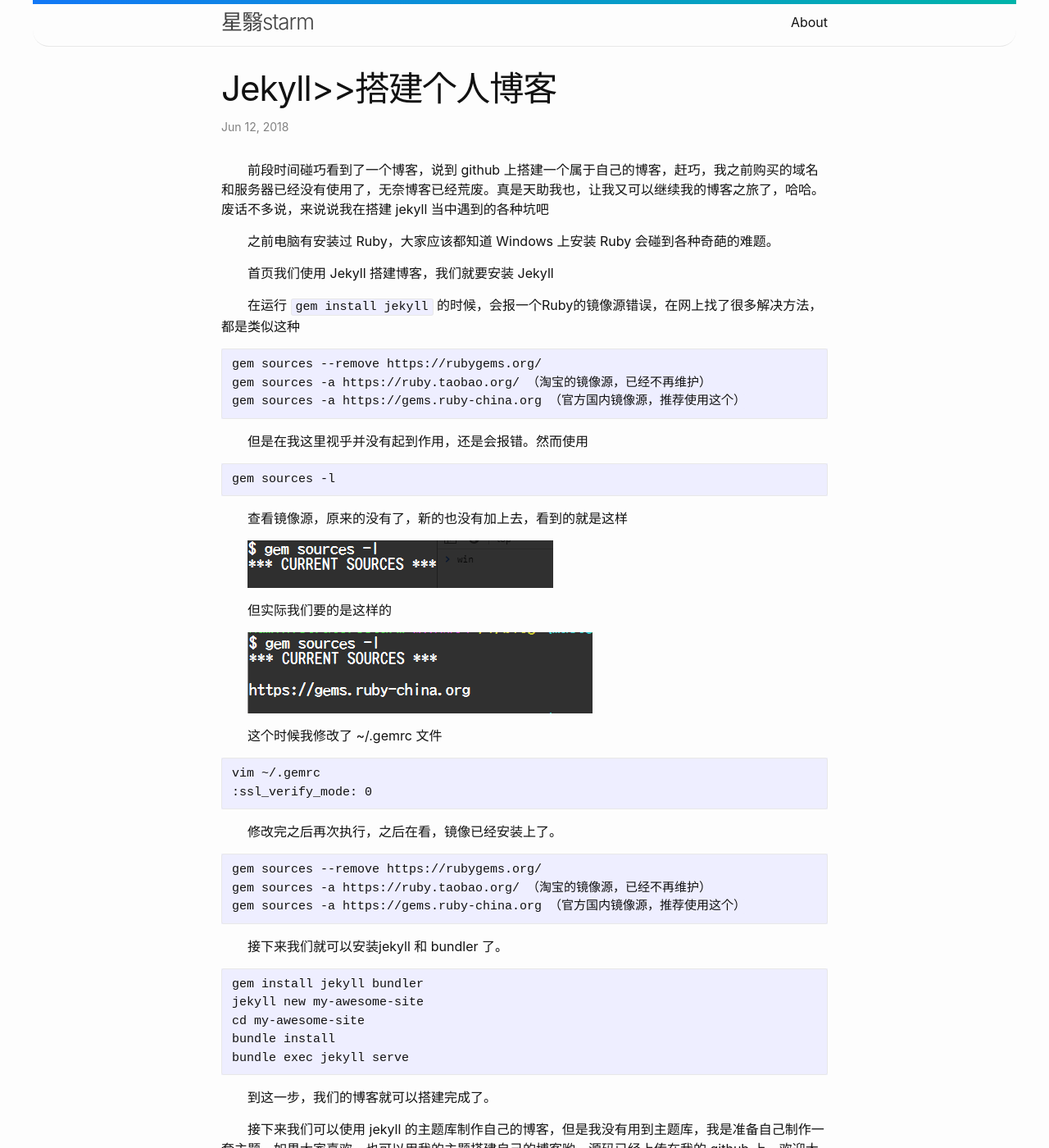
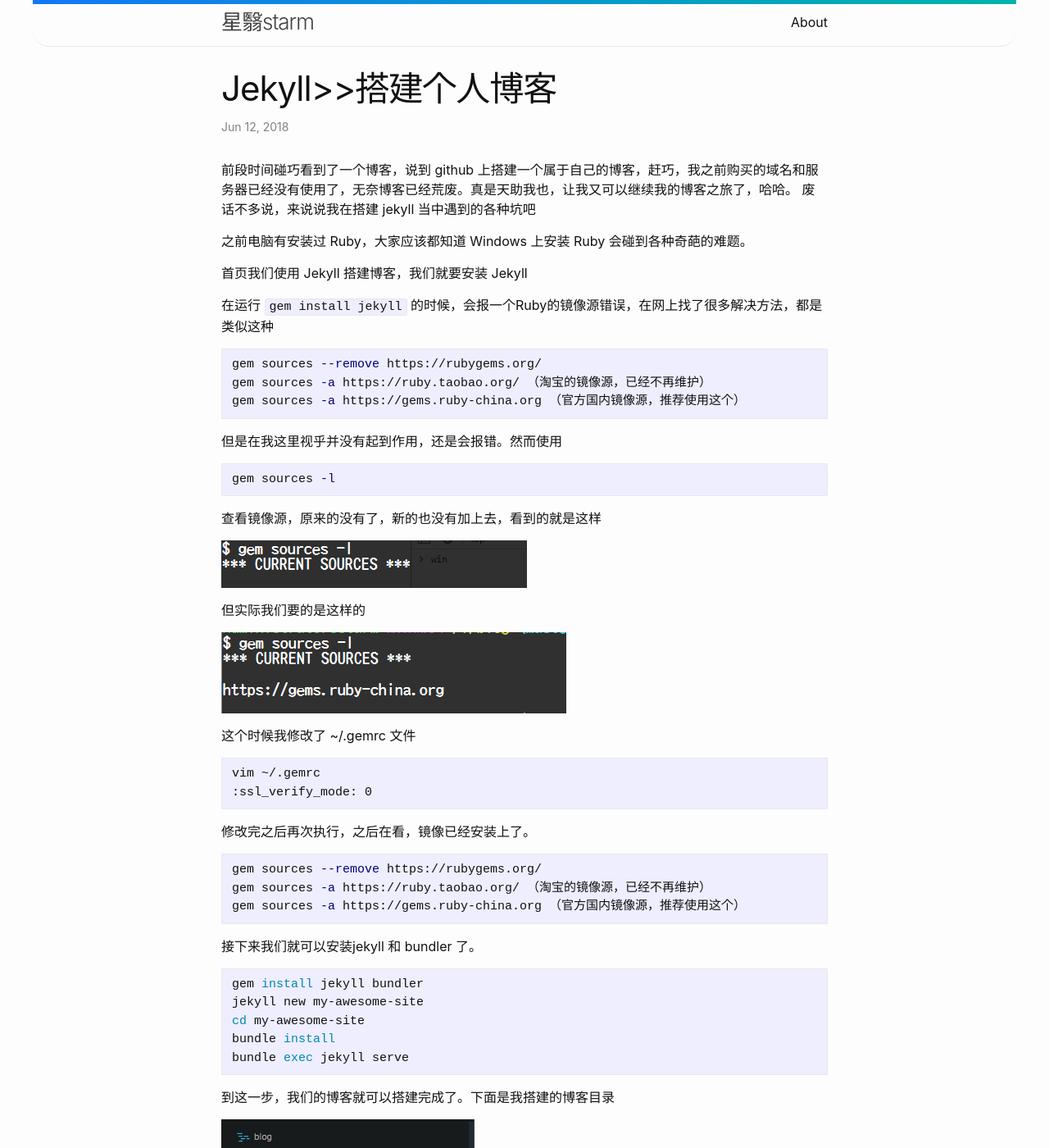
Before and after one commit to starm328/starm328.github.io, a Jekyll site: the page built from _posts/2018-06-12-start.md, in a window 1280 px wide and 1400 px high. Shown: the whole window at 82% size. Built offline with Jekyll 4.4.1, drawn with Linux system fonts in a browser that asks for light colours; comment, search, counter and statistics services are not loaded; some of the changed text lies outside the part shown.

Commit message:
搭建博客文章内容修改，添加博客目录截图

````diff
--- a/_posts/2018-06-12-start.md
+++ b/_posts/2018-06-12-start.md
@@ -4,65 +4,69 @@
 date:   2018-06-12 14:13:58 +0800
 categories: jekyll starm
 ---
-　　前段时间碰巧看到了一个博客，说到 github 上搭建一个属于自己的博客，赶巧，我之前购买的域名和服务器已经没有使用了，无奈博客已经荒废。真是天助我也，让我又可以继续我的博客之旅了，哈哈。
+前段时间碰巧看到了一个博客，说到 github 上搭建一个属于自己的博客，赶巧，我之前购买的域名和服务器已经没有使用了，无奈博客已经荒废。真是天助我也，让我又可以继续我的博客之旅了，哈哈。
 废话不多说，来说说我在搭建 jekyll 当中遇到的各种坑吧
 
 
-　　之前电脑有安装过 Ruby，大家应该都知道 Windows 上安装 Ruby 会碰到各种奇葩的难题。
+之前电脑有安装过 Ruby，大家应该都知道 Windows 上安装 Ruby 会碰到各种奇葩的难题。
 
-　　首页我们使用 Jekyll 搭建博客，我们就要安装 Jekyll
+首页我们使用 Jekyll 搭建博客，我们就要安装 Jekyll
 
-　　在运行 `gem install jekyll` 的时候，会报一个Ruby的镜像源错误，在网上找了很多解决方法，都是类似这种
+在运行 `gem install jekyll` 的时候，会报一个Ruby的镜像源错误，在网上找了很多解决方法，都是类似这种
+```bash
+gem sources --remove https://rubygems.org/
+gem sources -a https://ruby.taobao.org/ （淘宝的镜像源，已经不再维护）
+gem sources -a https://gems.ruby-china.org （官方国内镜像源，推荐使用这个）
+```
+但是在我这里视乎并没有起到作用，还是会报错。然而使用
+```bash
+gem sources -l
+```
+查看镜像源，原来的没有了，新的也没有加上去，看到的就是这样
 
-	gem sources --remove https://rubygems.org/
-	gem sources -a https://ruby.taobao.org/ （淘宝的镜像源，已经不再维护）
-	gem sources -a https://gems.ruby-china.org （官方国内镜像源，推荐使用这个）
-
-　　但是在我这里视乎并没有起到作用，还是会报错。然而使用
-
-	gem sources -l
-
-　　查看镜像源，原来的没有了，新的也没有加上去，看到的就是这样
-
-　　!['没有镜像'](../../../../../assets/images/start/sources_l.png)
+!['没有镜像'](../../../../../assets/images/start/sources_l.png)
 
 
-　　但实际我们要的是这样的
+但实际我们要的是这样的
 
-　　!['有镜像'](../../../../../assets/images/start/sources_l2.png)
+!['有镜像'](../../../../../assets/images/start/sources_l2.png)
 
-　　这个时候我修改了 ~/.gemrc 文件
+这个时候我修改了 ~/.gemrc 文件
+```bash
+vim ~/.gemrc
+:ssl_verify_mode: 0
+```
+修改完之后再次执行，之后在看，镜像已经安装上了。
+```bash
+gem sources --remove https://rubygems.org/
+gem sources -a https://ruby.taobao.org/ （淘宝的镜像源，已经不再维护）
+gem sources -a https://gems.ruby-china.org （官方国内镜像源，推荐使用这个）
+```
+接下来我们就可以安装jekyll  和 bundler 了。
+```bash
+gem install jekyll bundler
+jekyll new my-awesome-site
+cd my-awesome-site
+bundle install
+bundle exec jekyll serve
+```
 
-	vim ~/.gemrc
-	:ssl_verify_mode: 0
+到这一步，我们的博客就可以搭建完成了。下面是我搭建的博客目录
 
-　　修改完之后再次执行，之后在看，镜像已经安装上了。
+!['没有镜像'](../../../../../assets/images/start/menu.png)
 
-	gem sources --remove https://rubygems.org/
-	gem sources -a https://ruby.taobao.org/ （淘宝的镜像源，已经不再维护）
-	gem sources -a https://gems.ruby-china.org （官方国内镜像源，推荐使用这个）
+接下来我们可以使用 jekyll 的主题库制作自己的博客，但是我没有用到主题库，我是准备自己制作一套主题.
 
-　　接下来我们就可以安装jekyll  和 bundler 了。
+如果大家喜欢，也可以用我的主题搭建自己的博客哟，源码已经上传在我的 github 上，欢迎大家 star
 
-	gem install jekyll bundler
-	jekyll new my-awesome-site
-	cd my-awesome-site
-	bundle install
-	bundle exec jekyll serve
+首先大家需要新建 _includes  和 _layouts目录，这里是放咱们自己主题文件的。
 
-
-　　到这一步，我们的博客就可以搭建完成了。
-
-　　接下来我们可以使用 jekyll 的主题库制作自己的博客，但是我没有用到主题库，我是准备自己制作一套主题，如果大家喜欢，也可以用我的主题搭建自己的博客哟，源码已经上传在我的 github 上，欢迎大家 star
-
-　　首先大家需要新建 _includes  和 _layouts目录，这里是放咱们自己主题文件的。
-
-　　这两个目录的使用方法，就是在跟目录建立自己的页面，然后使用 layout 布局
-
-	---
-	layout: home
-	---
-
-　　在laout 里面使用includes里面的文件，引用公共头部和底部文件
+这两个目录的使用方法，就是在跟目录建立自己的页面，然后使用 layout 布局
+```bash
+---
+layout: home
+---
+```
+在laout 里面使用includes里面的文件，引用公共头部和底部文件
 
 !['没有镜像'](../../../../../assets/images/start/include.png)
````
Also changed, not shown: assets/images/start/menu.png (added).
